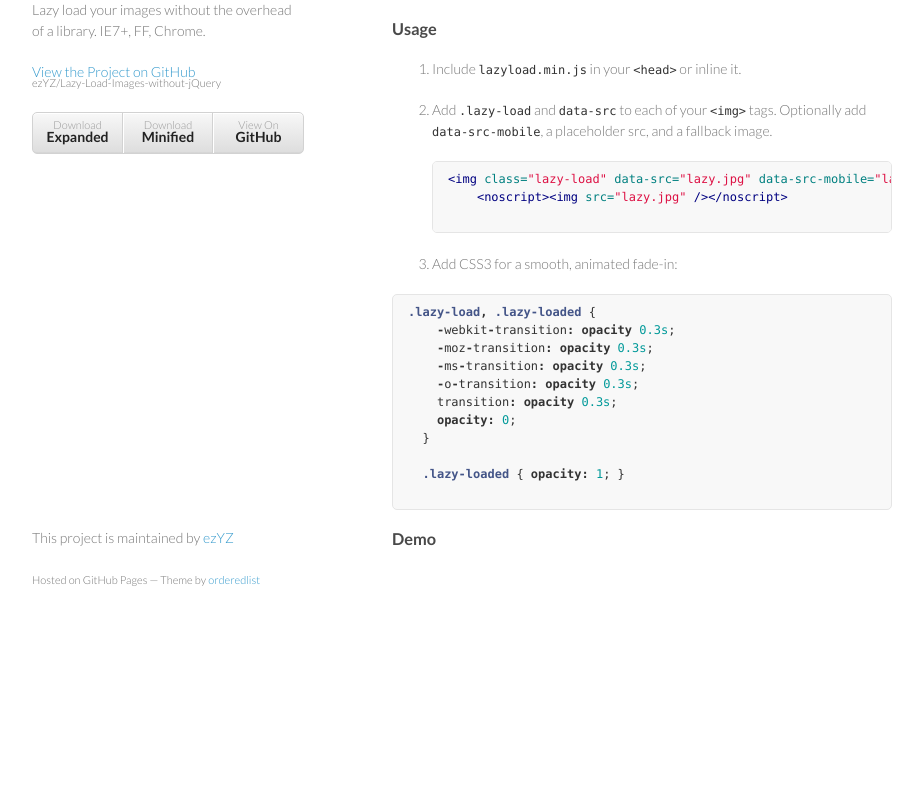
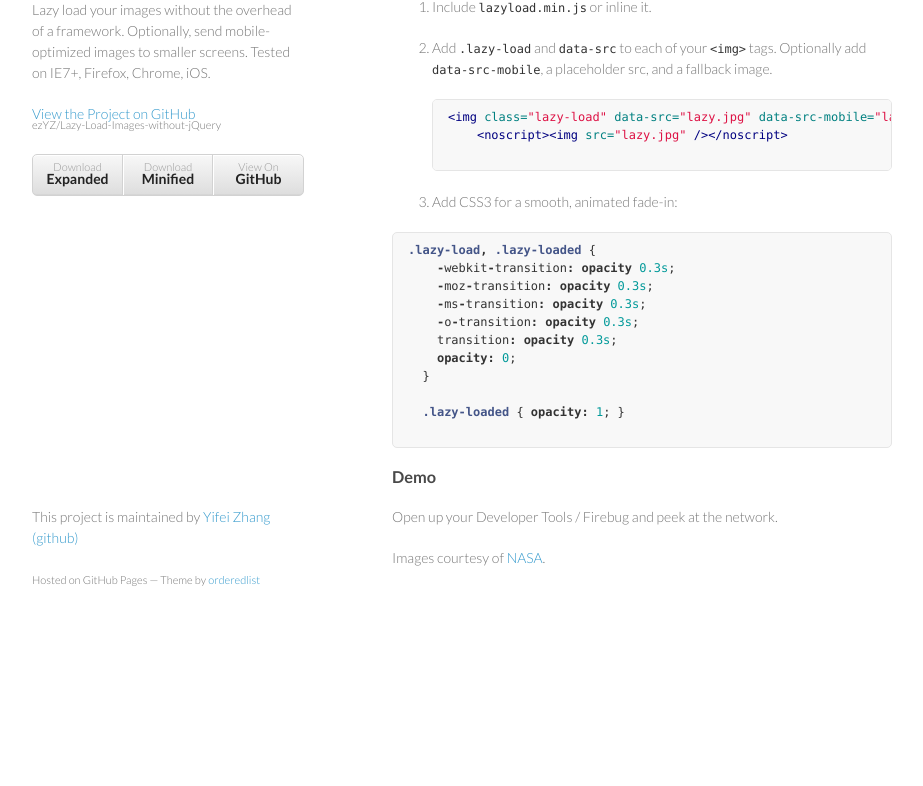
Before and after one commit to kaizau/Lazy-Load-Images-without-jQuery, a plain HTML site: page index.html in a window 1280 px wide. Shown: the part 141-927 px from the top of the page, without its empty margins (178-1101 px from the left). Drawn offline with Linux system fonts and the light colour scheme; some packages are replaced by stand-ins of ours.

Commit message:
demo images

```diff
--- a/index.html
+++ b/index.html
@@ -29,12 +29,13 @@
     <!--[if lt IE 9]>
     <script src="//html5shiv.googlecode.com/svn/trunk/html5.js"></script>
     <![endif]-->
+
   </head>
   <body>
     <div class="wrapper">
       <header>
         <h1>Lazy load images without jQuery.</h1>
-        <p>Lazy load your images without the overhead of a library. IE7+, FF, Chrome.</p>
+        <p>Lazy load your images without the overhead of a framework. Optionally, send mobile-optimized images to smaller screens. Tested on IE7+, Firefox, Chrome, iOS.</p>
 
         <p class="view"><a href="https://github.com/ezYZ/Lazy-Load-Images-without-jQuery">View the Project on GitHub <small>ezYZ/Lazy-Load-Images-without-jQuery</small></a></p>
 
@@ -47,12 +48,10 @@
       <section>
         <p>Original code from <a href="http://www.mikepulaski.com/code/2012/06/29/lazy-load-images-without-external-libraries/">Mike Pulaski</a>.</p>
 
-<p>Lazy load your images without the overhead of a framework. Optionally, send mobile-optimized images to smaller screens. Tested on IE7+, Firefox, Chrome, iOS.</p>
-
 <h3>Usage</h3>
 
 <ol>
-  <li><p>Include <code>lazyload.min.js</code> in your <code>&lt;head&gt;</code> or inline it.</p></li>
+  <li><p>Include <code>lazyload.min.js</code> or inline it.</p></li>
   <li>
     <p>Add <code>.lazy-load</code> and <code>data-src</code> to each of your <code>&lt;img&gt;</code> tags. Optionally add <code>data-src-mobile</code>, a placeholder src, and a fallback image.</p>
     <div class="highlight"><pre><span class="nt">&lt;img</span> <span class="na">class=</span><span class="s">"lazy-load"</span> <span class="na">data-src=</span><span class="s">"lazy.jpg"</span> <span class="na">data-src-mobile=</span><span class="s">"lazy-small.jpg"</span> <span class="na">src=</span><span class="s">"blank.gif"</span> <span class="nt">/&gt;</span>
@@ -76,6 +75,8 @@
 
 <div class="demo">
   <h3>Demo</h3>
+  <p>Open up your Developer Tools / Firebug and peek at the network.</p>
+  <p>Images courtesy of <a href="http://grin.hq.nasa.gov/index.html">NASA</a>.
 
   <img class="lazy-load" data-src="demo/1.jpg" data-src-mobile="demo/mobile/1.jpg" src="demo/blank.gif" />
   <noscript><img src="demo/1.jpg" /></noscript>
@@ -95,10 +96,12 @@
 
       </section>
       <footer>
-        <p>This project is maintained by <a href="https://github.com/ezYZ">ezYZ</a></p>
+        <p>This project is maintained by <a href="http://yifei.co/">Yifei Zhang</a> <a href="https://github.com/ezYZ">(github)</a></p>
         <p><small>Hosted on GitHub Pages &mdash; Theme by <a href="https://github.com/orderedlist">orderedlist</a></small></p>
       </footer>
     </div>
+
+    <script src="javascripts/lazyload.js"></script>
     <script src="gh-page/scale.fix.js"></script>
 
   </body>
```
Also changed, not shown: demo/1.jpg (added), demo/2.jpg (added), demo/3.jpg (added), demo/4.jpg (added), demo/5.jpg (added), demo/mobile/1.jpg (added), demo/mobile/2.jpg (added), demo/mobile/3.jpg (added), demo/mobile/4.jpg (added), demo/mobile/5.jpg (added).
